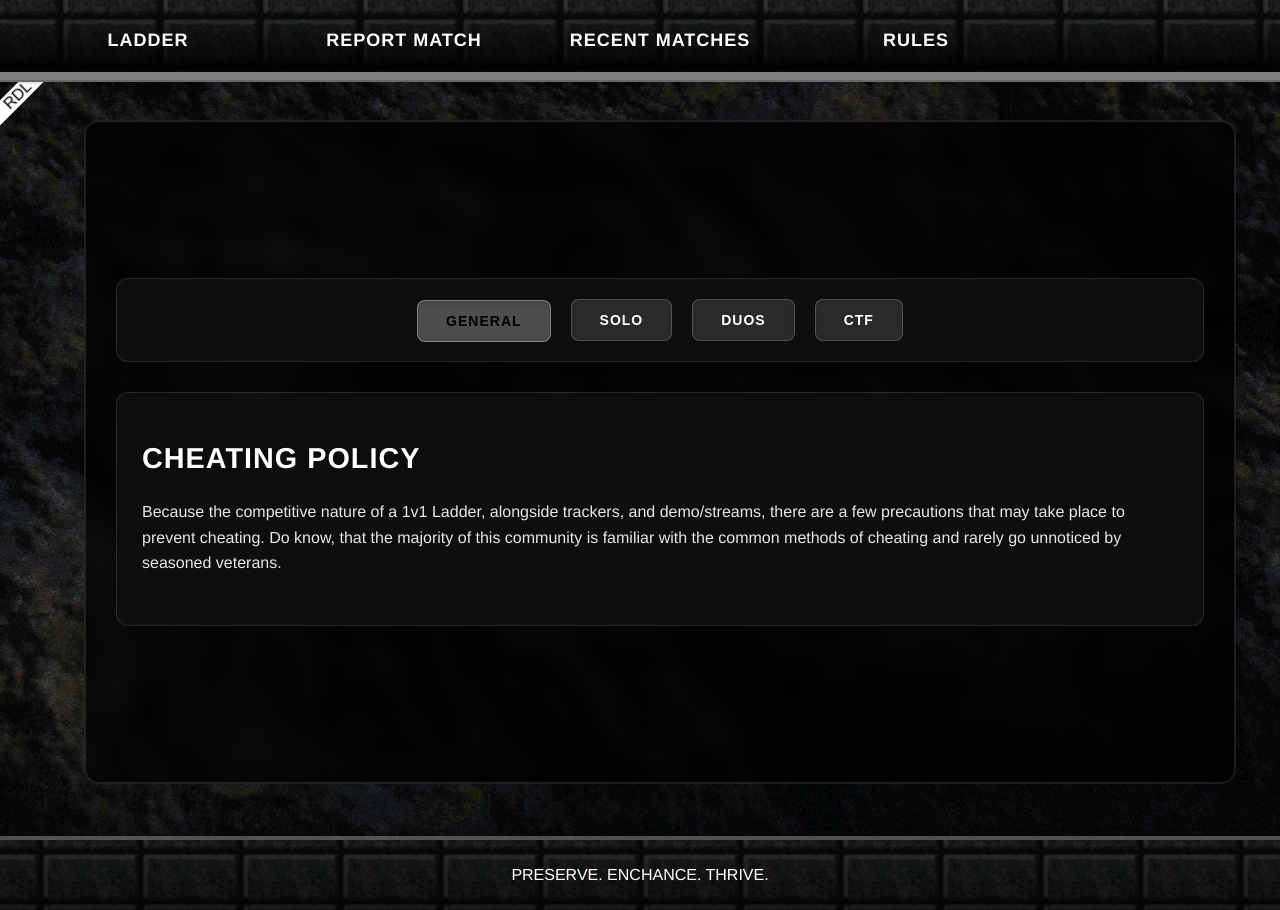
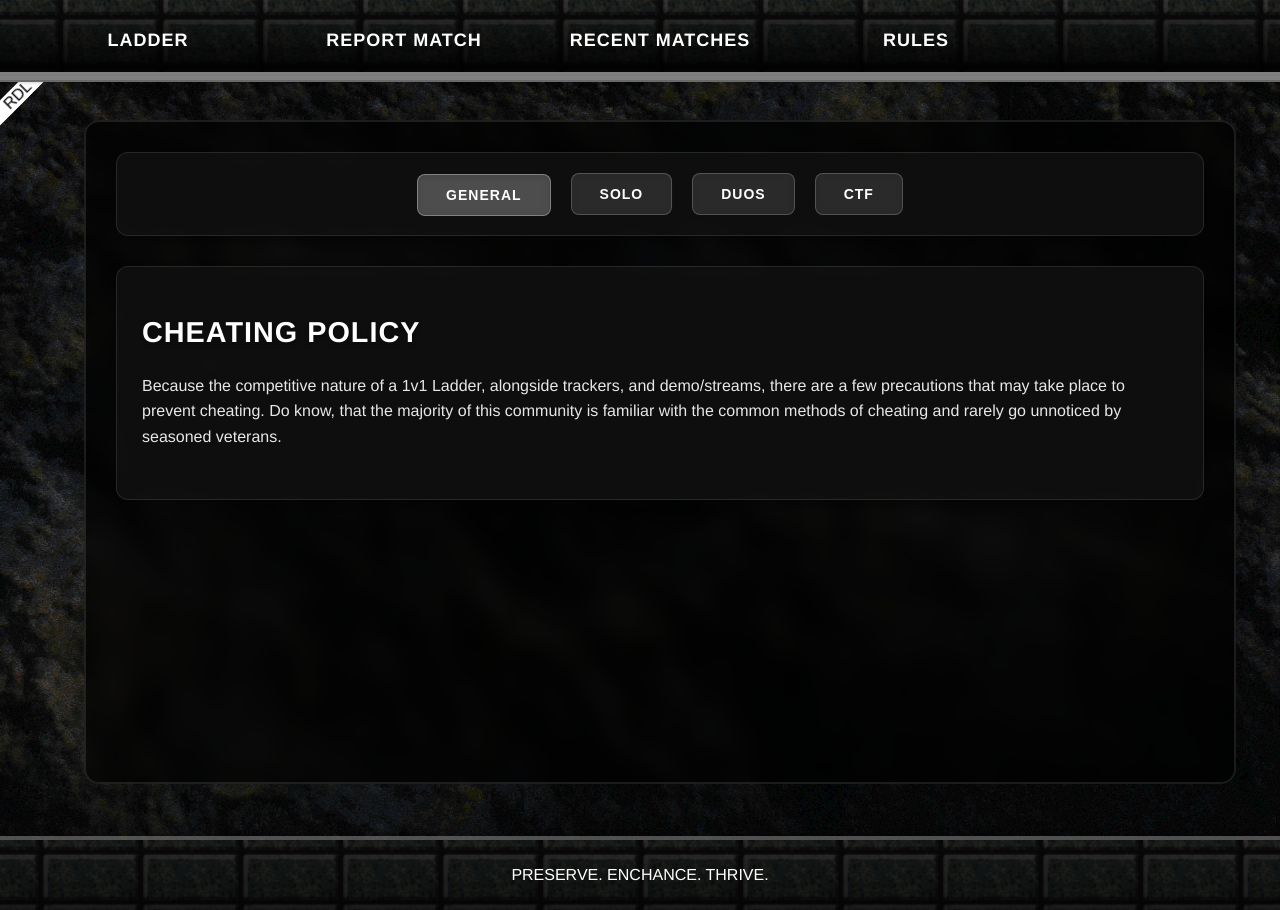
Before and after one commit to CodeOrangelt/RDL-D1-Ladder, a PHP site: page /rules.html in a window 1280 px wide; the page is wider, and only the part inside the window is pictured. Run offline with PHP 8.4, Linux system fonts and the light colour scheme; some libraries are stand-ins or nearby versions.

Commit message:
Update rules.css

```diff
--- a/rules.css
+++ b/rules.css
@@ -18,8 +18,7 @@ html, body {
 
 .outer-container {
     display: flex;
-    justify-content: center;
-    align-items: center;
+    flex-direction: column;
     background-color: rgba(0, 0, 0, 0.7);
     padding: 30px;
     border: 2px solid rgba(255, 255, 255, 0.1);
@@ -28,7 +27,6 @@ html, body {
     margin: 20px auto;
     backdrop-filter: blur(10px);
 }
-
 
 .table-container {
     width: 85%;
@@ -53,7 +51,6 @@ th {
     background-color: #f2f2f2;
 }
 
-
 /* Navigation bar styling */
 nav {
     display: flex;
@@ -77,7 +74,6 @@ th {
     height: 10px; /* Adjust the height of the gray bar as needed */
     background-color: gray; /* Set the desired background color */
 }
-
 
 /* Menu styling */
 ul {
@@ -146,19 +142,8 @@ th {
     background-color: gray; /* Set the desired background color */
 }
 
-
 .button:hover {
     text-shadow: 0 0 10px #000000;
-}
-
-.outer-container {
- background-color: rgba(0, 0, 0, 0.7); /* Set the desired tinted black color and opacity */
-    border: 2px solid rgba(255, 255, 255, 0.1); /* Set the desired border style */
-    margin: 20px auto; /* Center horizontally */
-	border-radius: 15px; /* Adjust the border radius value as needed */
-    width: 85%;
-    padding: 30px;
-    backdrop-filter: blur(10px);
 }
 
 .hrcontainer {
@@ -192,11 +177,13 @@ th {
     color: black;
     z-index: 2;
 }
+
 .left {
     inset: 0 auto auto 0;
     transform-origin: 100% 0;
     transform: translate(-29.3%) rotate(-45deg);
 }
+
 .right {
     inset: 0 0 auto auto;
     transform-origin: 0 0;
@@ -264,7 +251,7 @@ th {
     box-shadow: inset 0 2px 4px rgba(0, 0, 0, 0.1);
     transform: translateY(1px);
     border: 1px solid rgba(255, 255, 255, 0.3);
-    color: #000;
+    color: white;
 }
 
 .rule-content {
```
Lines whose indentation alone changed are shown as unchanged.
